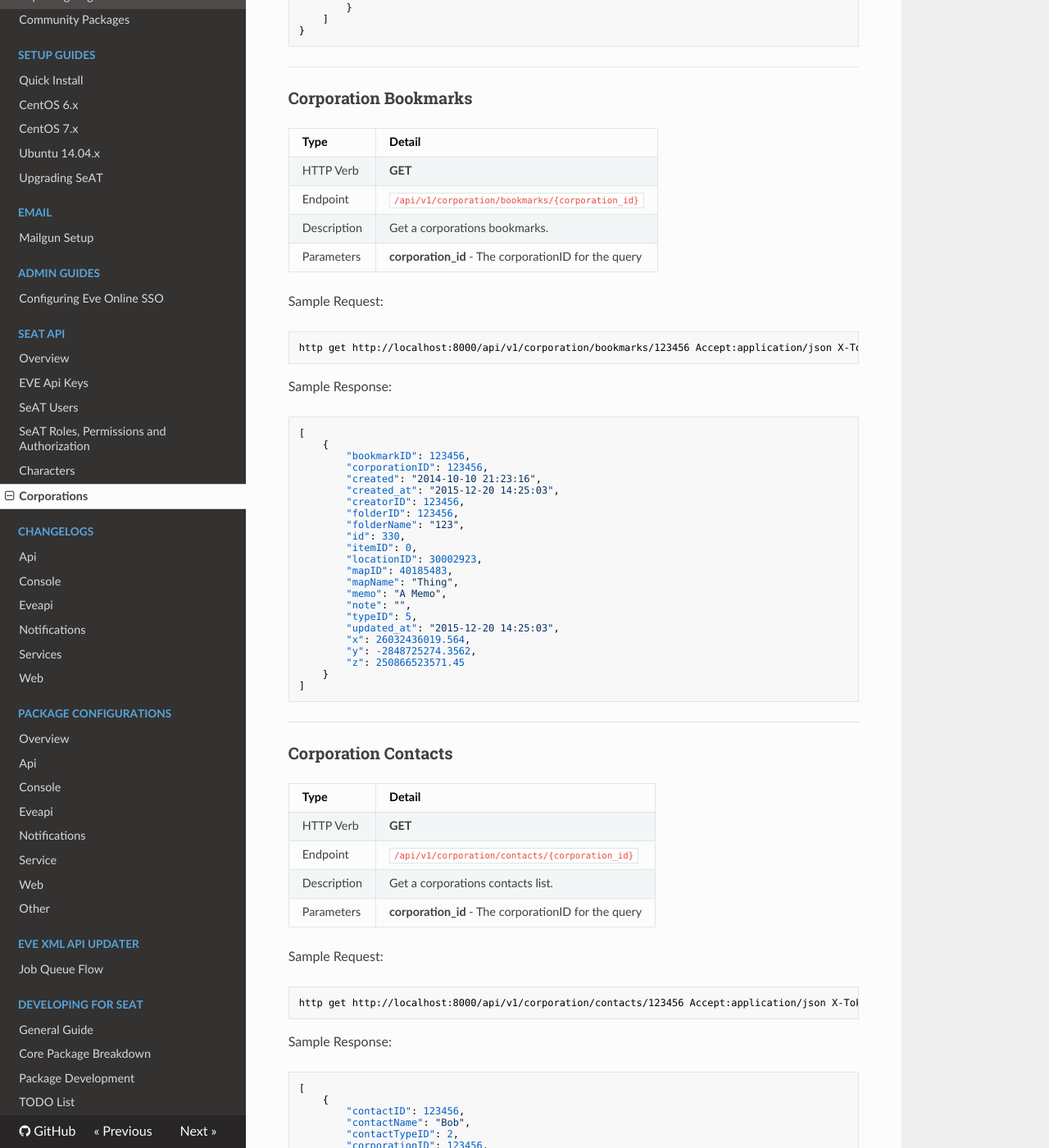
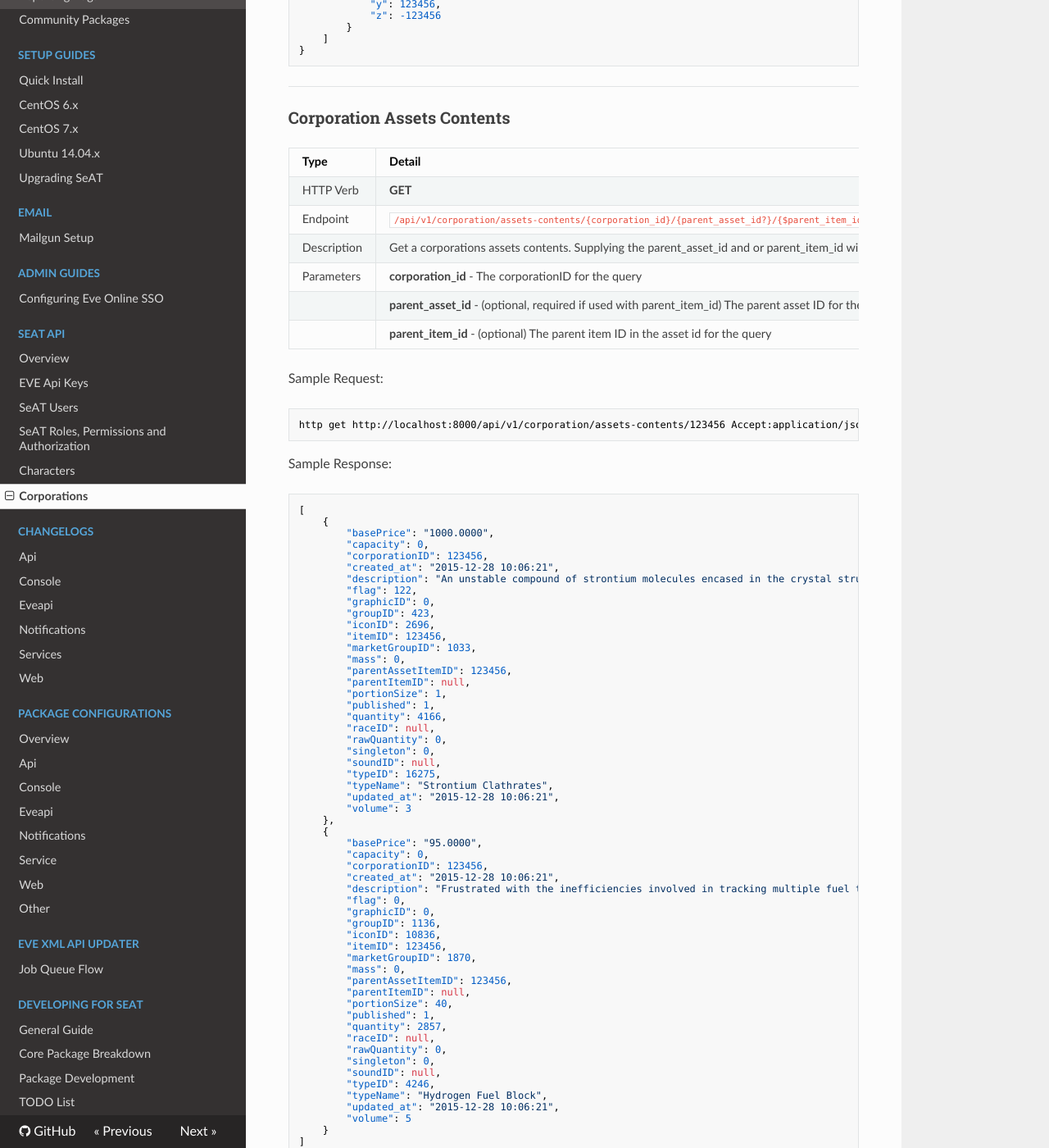
Before and after one commit to zenobio93/seat-docs, an MkDocs documentation site: the page built from docs/seat_api/corporations.md, in a window 1280 px wide and 1400 px high, scrolled down 4267 px. Shown: the whole window at 82% size. Built offline with MkDocs 1.6.1, drawn with Linux system fonts in a browser that asks for light colours; nearby versions of some CDN libraries; old or Windows-style settings are respelled for this version of MkDocs.

Commit message:
Add docs for Corporation Assets Contents endpoint

````diff
--- a/docs/seat_api/corporations.md
+++ b/docs/seat_api/corporations.md
@@ -9,6 +9,7 @@ All methods below have the requests and responses sampled using [httpie](https:/
 * [All](#all-corporations)
 * [Assets](#corporation-assets)
 * [Assets by Location](#corporation-assets-by-location)
+* [Assets Contents](#corporation-assets-contents)
 * [Bookmarks](#corporation-bookmarks)
 * [Contacts](#corporation-contacts)
 * [Contracts](#corporation-contracts)
@@ -217,6 +218,85 @@ Sample Response:
 ```
 
 ***
+
+### Corporation Assets Contents
+
+| Type          | Detail  |
+| ------------- |--------|
+| HTTP Verb     | **GET** |
+| Endpoint      | `/api/v1/corporation/assets-contents/{corporation_id}/{parent_asset_id?}/{$parent_item_id?}` |
+| Description   | Get a corporations assets contents. Supplying the parent_asset_id and or parent_item_id will filter the response down to only those assets. |
+| Parameters    |  **corporation_id** - The corporationID for the query  |
+|     |  **parent_asset_id** - (optional, required if used with parent_item_id) The parent asset ID for the query  |
+|     |  **parent_item_id** - (optional) The parent item ID in the asset id for the query  |
+
+Sample Request:
+```bash
+http get http://localhost:8000/api/v1/corporation/assets-contents/123456 Accept:application/json X-Token:123456
+```
+
+Sample Response:
+```json
+[
+    {
+        "basePrice": "1000.0000",
+        "capacity": 0,
+        "corporationID": 123456,
+        "created_at": "2015-12-28 10:06:21",
+        "description": "An unstable compound of strontium molecules encased in the crystal structure of water. When fed to a Control Tower's force field generator, these clathrates bond with the molecules already in place in the field to create a nigh-invulnerable barrier of energy. A necessary ingredient for Control Towers to go into reinforced mode.\r\n\r\nMay be obtained by reprocessing the following ice ores:\r\n\r\n<color='0xFF33FFFF'>1.0</color> security status solar system or lower:\r\n<a href=showinfo:16264>Blue Ice</a>\r\n<a href=showinfo:16262>Clear Icicle</a>\r\n<a href=showinfo:16263>Glacial Mass</a>\r\n<a href=showinfo:16265>White Glaze</a>\r\n\r\n<color='0xFFFF6600'>0.3</color> security status solar system or lower:\r\n<a href=showinfo:16266>Glare Crust</a>\r\n\r\n<color='0xFFE53300'>0.1</color> security status solar system or lower:\r\n<a href=showinfo:16267>Dark Glitter</a>\r\n\r\n<color='0xFFFF0000'>0.0</color> security status solar system or lower:\r\n<a href=showinfo:17978>Enriched Clear Icicle</a>\r\n<a href=showinfo:16268>Gelidus</a>\r\n<a href=showinfo:16269>Krystallos</a>\r\n<a href=showinfo:17976>Pristine White Glaze</a>\r\n<a href=showinfo:17977>Smooth Glacial Mass</a>\r\n<a href=showinfo:17975>Thick Blue Ice</a>",
+        "flag": 122,
+        "graphicID": 0,
+        "groupID": 423,
+        "iconID": 2696,
+        "itemID": 123456,
+        "marketGroupID": 1033,
+        "mass": 0,
+        "parentAssetItemID": 123456,
+        "parentItemID": null,
+        "portionSize": 1,
+        "published": 1,
+        "quantity": 4166,
+        "raceID": null,
+        "rawQuantity": 0,
+        "singleton": 0,
+        "soundID": null,
+        "typeID": 16275,
+        "typeName": "Strontium Clathrates",
+        "updated_at": "2015-12-28 10:06:21",
+        "volume": 3
+    },
+    {
+        "basePrice": "95.0000",
+        "capacity": 0,
+        "corporationID": 123456,
+        "created_at": "2015-12-28 10:06:21",
+        "description": "Frustrated with the inefficiencies involved in tracking multiple fuel types, Thukker logisticians pioneered the development of prepackaged fuel. In YC 111, after a successful trial period, they converted the Tribe's entire starbase network to use fuel blocks. Capsuleers were forced to wait for this innovation while CONCORD dithered over how to handle the transition period, but were finally granted clearance in YC113.\r\n\r\nThis is a block of fuel designed for Minmatar control towers. Forty blocks are sufficient to run a standard large tower for one hour, while medium and small towers require twenty and ten blocks respectively over the same period.",
+        "flag": 0,
+        "graphicID": 0,
+        "groupID": 1136,
+        "iconID": 10836,
+        "itemID": 123456,
+        "marketGroupID": 1870,
+        "mass": 0,
+        "parentAssetItemID": 123456,
+        "parentItemID": null,
+        "portionSize": 40,
+        "published": 1,
+        "quantity": 2857,
+        "raceID": null,
+        "rawQuantity": 0,
+        "singleton": 0,
+        "soundID": null,
+        "typeID": 4246,
+        "typeName": "Hydrogen Fuel Block",
+        "updated_at": "2015-12-28 10:06:21",
+        "volume": 5
+    }
+]
+```
+
+***
+
 
 ### Corporation Bookmarks
 
````
